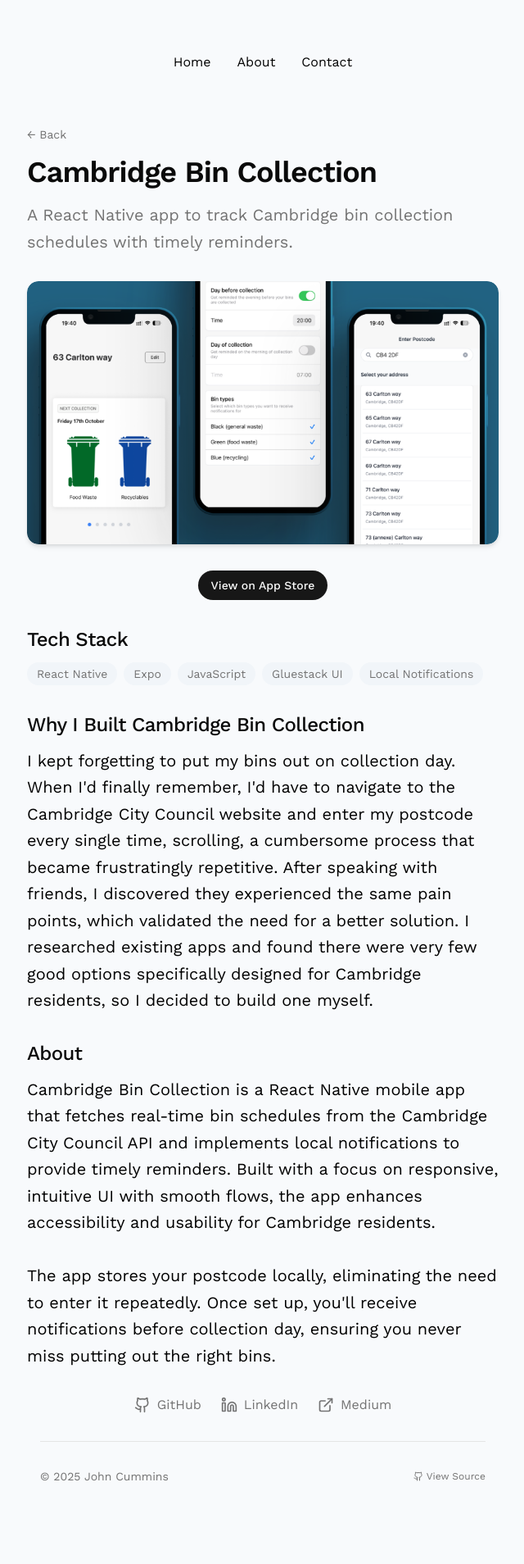
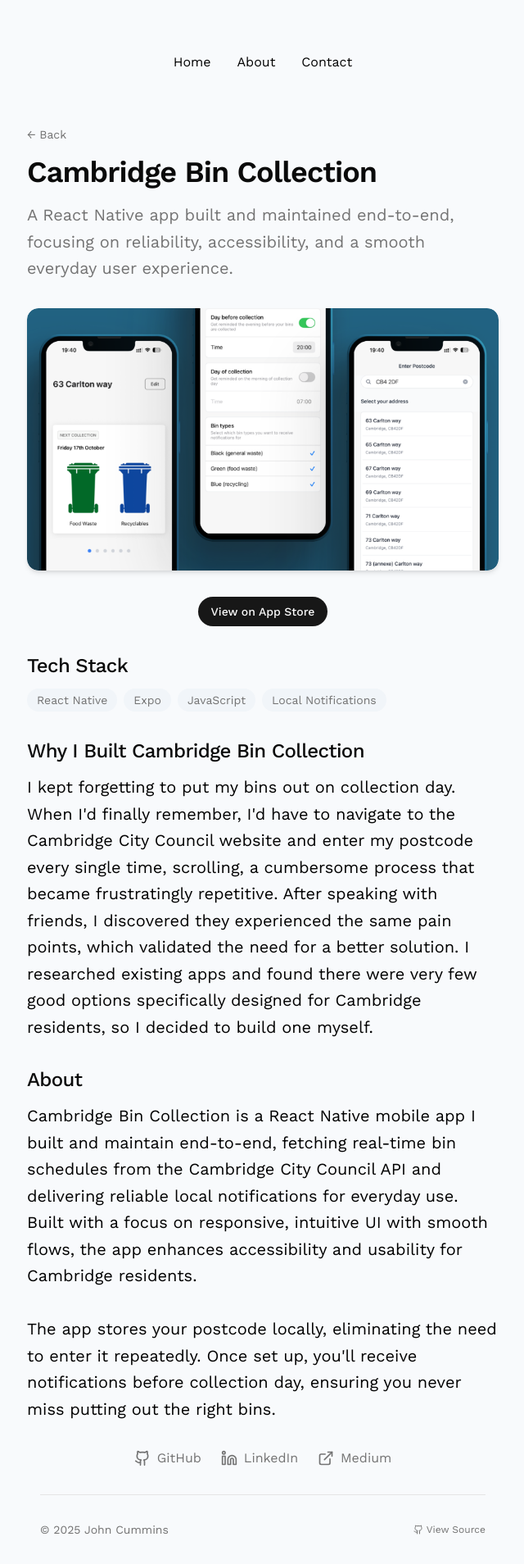
Before and after one commit to johncummins/portfolio, a Next.js app: page /projects/cambridge-bins in a window 1280 px wide. Shown: the whole page at 82% size, without its empty margins (319-959 px from the left). Before the commit the page ends 1843 px from the top, so only its background shows below. Built offline with nearby package versions, Linux system fonts and the light colour scheme.

Commit message:
Tidy up of content on project pages

```diff
--- a/app/components/Projects.tsx
+++ b/app/components/Projects.tsx
@@ -18,7 +18,7 @@
                 className="flex flex-col justify-center bg-slate-100 hover:bg-slate-200/70 transition-colors rounded-xl p-8 w-full">
                 <div className="relative rounded-xl mb-4 box-shadow-project w-full">
                   <Image
-                    alt={project.title}
+                    alt={`Screenshot of ${project.title}`}
                     width={800}
                     height={400}
                     className="rounded-xl bg-cover w-full h-auto"
--- a/app/data/projects.ts
+++ b/app/data/projects.ts
@@ -18,17 +18,16 @@
     id: "cambridge-bins",
     title: "Cambridge Bin Collection",
     description:
-      "A React Native app to track Cambridge bin collection schedules with timely reminders.",
+      "A React Native app built and maintained end-to-end, focusing on reliability, accessibility, and a smooth everyday user experience.",
     motivation:
       "I kept forgetting to put my bins out on collection day. When I'd finally remember, I'd have to navigate to the Cambridge City Council website and enter my postcode every single time, scrolling, a cumbersome process that became frustratingly repetitive. After speaking with friends, I discovered they experienced the same pain points, which validated the need for a better solution. I researched existing apps and found there were very few good options specifically designed for Cambridge residents, so I decided to build one myself.",
     longDescription:
-      "Cambridge Bin Collection is a React Native mobile app that fetches real-time bin schedules from the Cambridge City Council API and implements local notifications to provide timely reminders. Built with a focus on responsive, intuitive UI with smooth flows, the app enhances accessibility and usability for Cambridge residents.\n\nThe app stores your postcode locally, eliminating the need to enter it repeatedly. Once set up, you'll receive notifications before collection day, ensuring you never miss putting out the right bins.",
+      "Cambridge Bin Collection is a React Native mobile app I built and maintain end-to-end, fetching real-time bin schedules from the Cambridge City Council API and delivering reliable local notifications for everyday use. Built with a focus on responsive, intuitive UI with smooth flows, the app enhances accessibility and usability for Cambridge residents.\n\nThe app stores your postcode locally, eliminating the need to enter it repeatedly. Once set up, you'll receive notifications before collection day, ensuring you never miss putting out the right bins.",
     image: "/images/projects/camrbidge-bins.png",
     techStack: [
       "React Native",
       "Expo",
       "JavaScript",
-      "Gluestack UI",
       "Local Notifications",
     ],
     appStoreUrl: "https://apps.apple.com/gb/app/cambridge-bins/id6753903230",
@@ -40,11 +39,11 @@
     id: "find-my-bike",
     title: "Find My Bike",
     description:
-      "A Next.js web app that integrates with the eBay API to locate stolen bikes by matching uploaded images.",
+      "A Next.js web app built to solve a real problem, focusing on clear UX, scalable architecture, and automated alerts.",
     motivation:
       "After my bike was stolen, I found myself manually checking eBay daily, hoping to spot it among thousands of listings. The process was incredibly time-consuming, scrolling through countless bike listings with no way to search by image or set up automated alerts. Realizing there had to be a better way, I built Find My Bike to streamline this process and help others in the same situation.",
     longDescription:
-      "Find My Bike is a Next.js web application that matches uploaded bike images with listings on eBay. The app integrates with the eBay API to search for potential matches, making it easy to scan through results without manually browsing thousands of listings.\n\nThe application features a modern UI built with shadcn/ui, based on Radix principles for accessible, consistent user interactions. Users can upload an image of their stolen bike, and the system automatically searches eBay for potential matches. A daily notification system is currently in development.",
+      "Find My Bike is a Next.js web application I designed and built to automate the process of tracking stolen bikes, integrating with the eBay API to surface potential matches efficiently.\n\nThe application features a modern UI built with shadcn/ui, based on Radix principles for accessible, consistent user interactions. Users can upload an image of their stolen bike, and the system automatically searches eBay for potential matches. A daily notification system is currently in development.",
     image: "/images/projects/find-my-bike.png",
     techStack: [
       "Next.js",
--- a/app/projects/[slug]/page.tsx
+++ b/app/projects/[slug]/page.tsx
@@ -45,7 +45,7 @@
         {/* Project Image */}
         <div className="relative rounded-xl mb-8 box-shadow-project w-full overflow-hidden">
           <Image
-            alt={project.title}
+            alt={`Screenshot of ${project.title}`}
             width={1200}
             height={600}
             className="rounded-xl bg-cover w-full h-auto"
```
